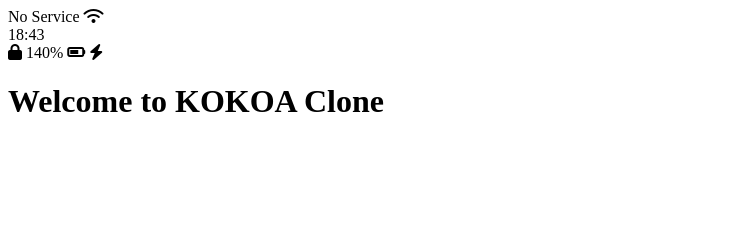
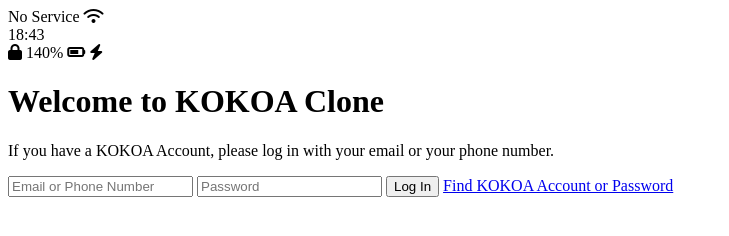
Before and after one commit to sungyr/kokoa-clone-coding-2020, a plain HTML site: page index.html in a window 1280 px wide. Shown: the whole page, without its empty margins (0-729 px from the left). Drawn offline with Linux system fonts and the light colour scheme.

Commit message:
Finish working with the first HTML index page.

```diff
--- a/index.html
+++ b/index.html
@@ -3,7 +3,7 @@
   <head>
     <meta charset="UTF-8" />
     <meta name="viewport" content="width=device-width, initial-scale=1.0" />
-    <title>Welcome To KOKOA TALK</title>
+    <title>Welcome To KOKOA CLONE</title>
   </head>
   <body>
     <div class="status-bar">
@@ -22,9 +22,20 @@
       </div>
     </div>
 
-    <header>
-      <h1>Welcome to KOKOA Clone</h1>
+    <header class="welcome-header">
+      <h1 class="welcome-header__title">Welcome to KOKOA Clone</h1>
+      <p class="welcome-header__text">
+        If you have a KOKOA Account, please log in with your email or your phone
+        number.
+      </p>
     </header>
+
+    <form id="login-form">
+      <input type="text" placeholder="Email or Phone Number" />
+      <input type="password" placeholder="Password" />
+      <input type="submit" value="Log In" />
+      <a href="#">Find KOKOA Account or Password</a>
+    </form>
 
     <script
       src="https://kit.fontawesome.com/6478f529f2.js"
```
